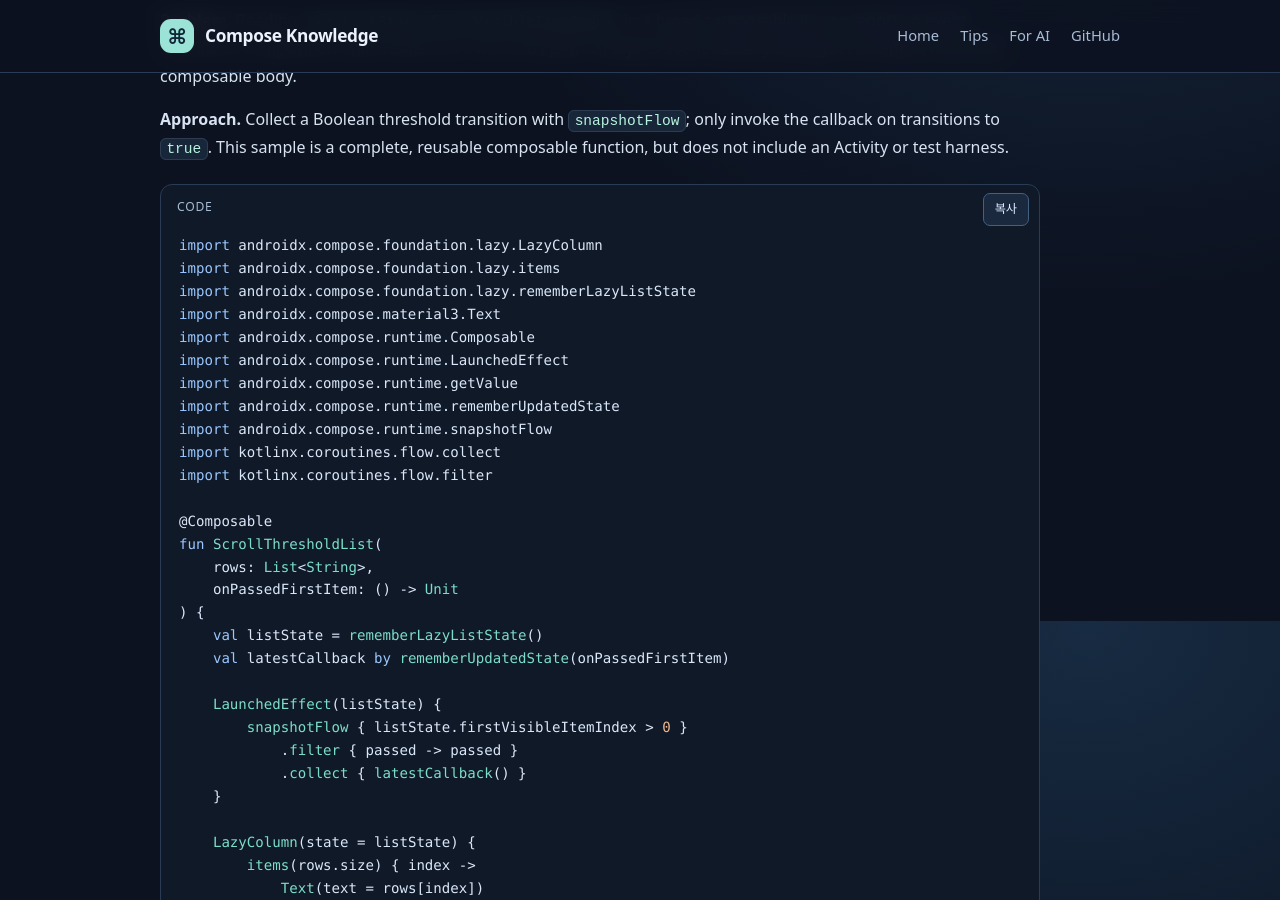
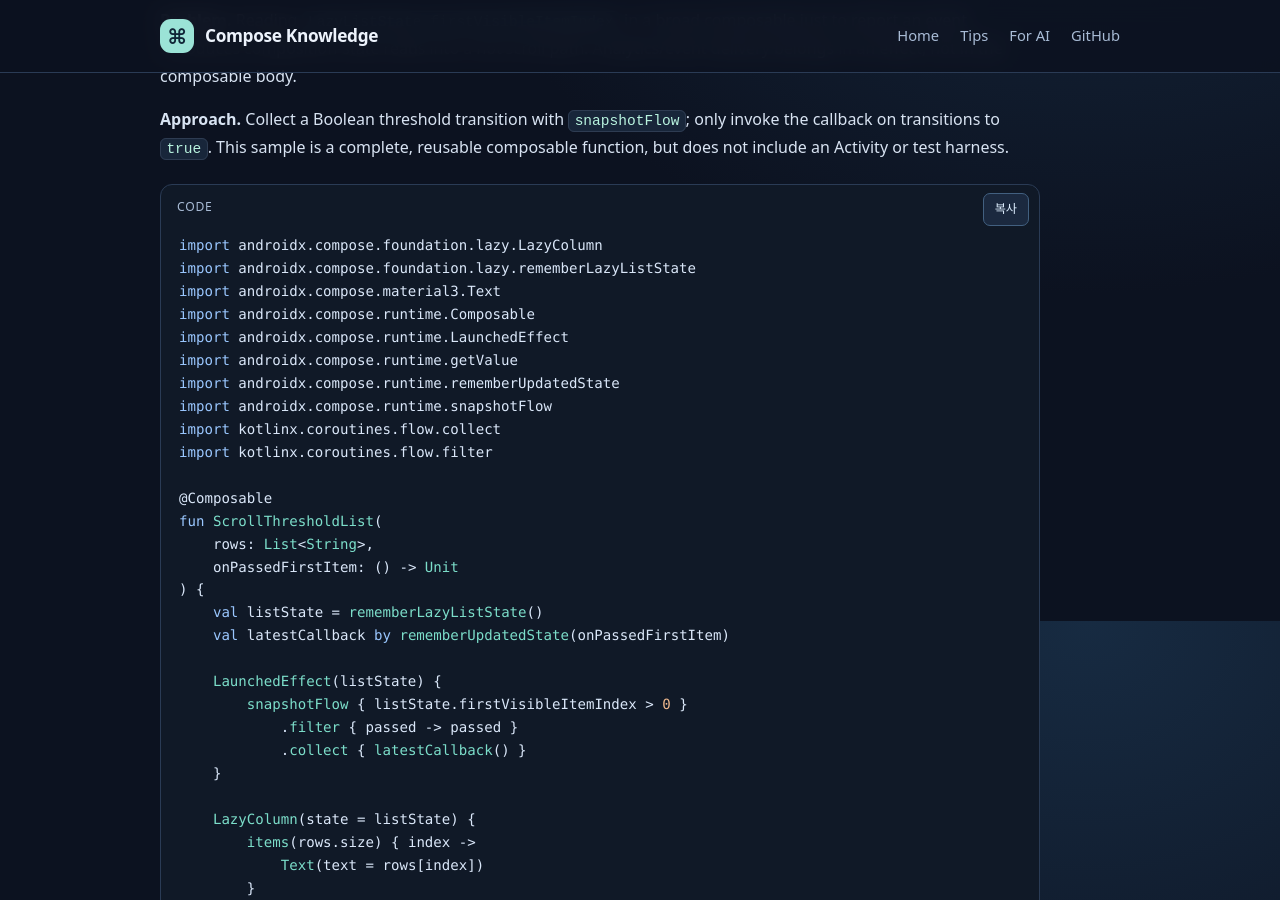
Before and after one commit to seungwan-woo/compose-knowledge, a Jekyll site: the page built from docs/tips/2026-11-22.md, in a window 1280 px wide and 900 px high, scrolled down 1179 px. Built offline with Jekyll 4.4.1, drawn with Linux system fonts in a browser that asks for light colours.

Commit message:
docs(tips): remove unused LazyList import

````diff
--- a/docs/tips/2026-11-22.md
+++ b/docs/tips/2026-11-22.md
@@ -24,7 +24,6 @@ Runtime 1.13.0 targets Kotlin compiler **2.2**. Review the [Runtime release note
 
 ```kotlin
 import androidx.compose.foundation.lazy.LazyColumn
-import androidx.compose.foundation.lazy.items
 import androidx.compose.foundation.lazy.rememberLazyListState
 import androidx.compose.material3.Text
 import androidx.compose.runtime.Composable
````
